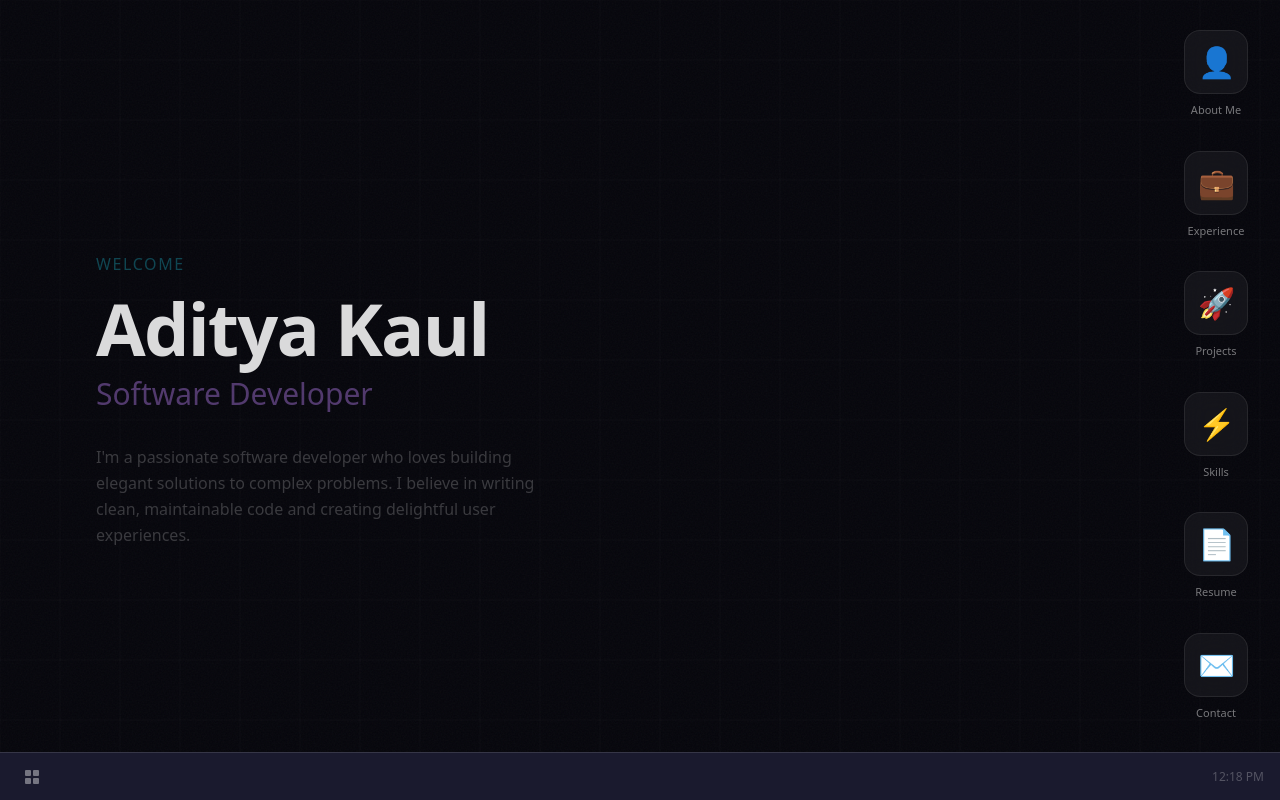
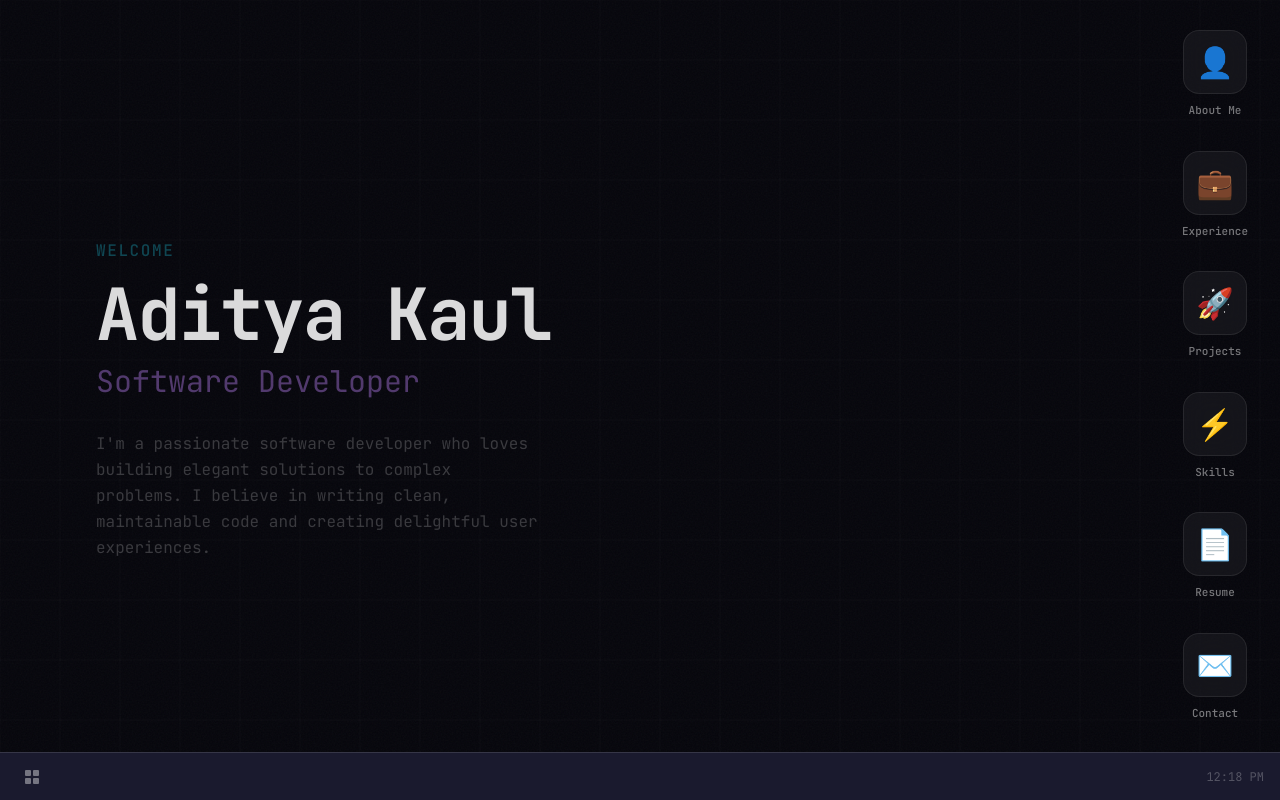
Before and after one commit to callmekaul/portfolio-website, a Next.js app: page / in a window 1280 px wide. Built offline with nearby package versions, Linux system fonts and the light colour scheme.

Commit message:
font change

```diff
--- a/src/app/globals.css
+++ b/src/app/globals.css
@@ -1,8 +1,8 @@
 @import "tailwindcss";
 
 @theme inline {
-  --font-sans: var(--font-geist-sans);
-  --font-mono: var(--font-geist-mono);
+  --font-sans: var(--font-jetbrains);
+  --font-mono: var(--font-jetbrains);
 }
 
 @theme {
@@ -21,7 +21,7 @@
 body {
   background: var(--color-bg);
   color: #e4e4e7;
-  font-family: var(--font-sans), system-ui, -apple-system, sans-serif;
+  font-family: var(--font-jetbrains), 'JetBrains Mono', monospace;
   -webkit-font-smoothing: antialiased;
   -moz-osx-font-smoothing: grayscale;
 }
--- a/src/app/layout.tsx
+++ b/src/app/layout.tsx
@@ -1,14 +1,9 @@
 import type { Metadata } from "next";
-import { Geist, Geist_Mono } from "next/font/google";
+import { JetBrains_Mono } from "next/font/google";
 import "./globals.css";
 
-const geistSans = Geist({
-  variable: "--font-geist-sans",
-  subsets: ["latin"],
-});
-
-const geistMono = Geist_Mono({
-  variable: "--font-geist-mono",
+const jetbrainsMono = JetBrains_Mono({
+  variable: "--font-jetbrains",
   subsets: ["latin"],
 });
 
@@ -24,7 +19,7 @@ export default function RootLayout({
 }>) {
   return (
     <html lang="en">
-      <body className={`${geistSans.variable} ${geistMono.variable}`}>
+      <body className={jetbrainsMono.variable}>
         {children}
       </body>
     </html>
```
